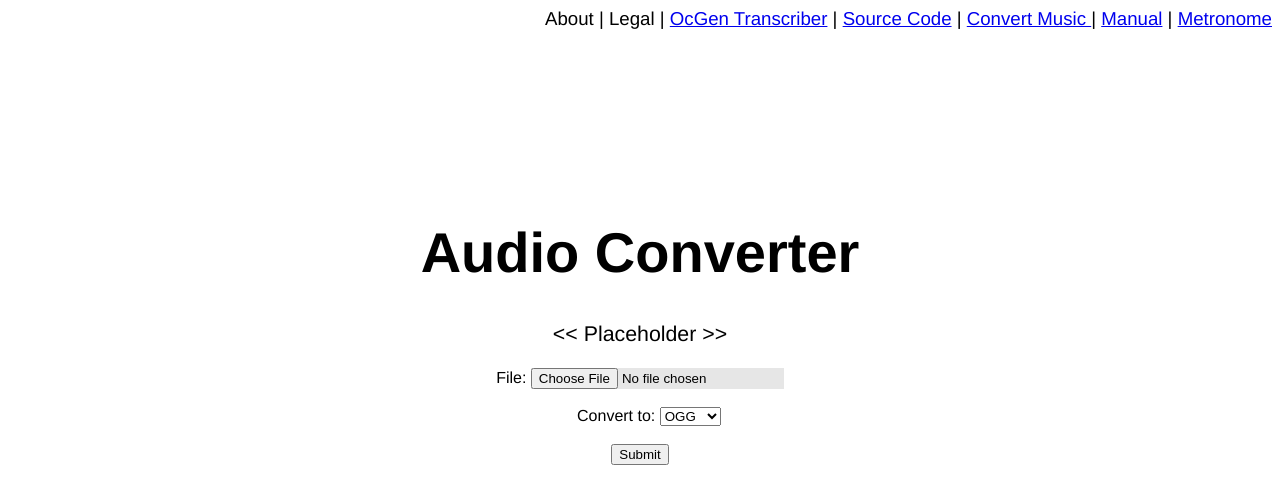
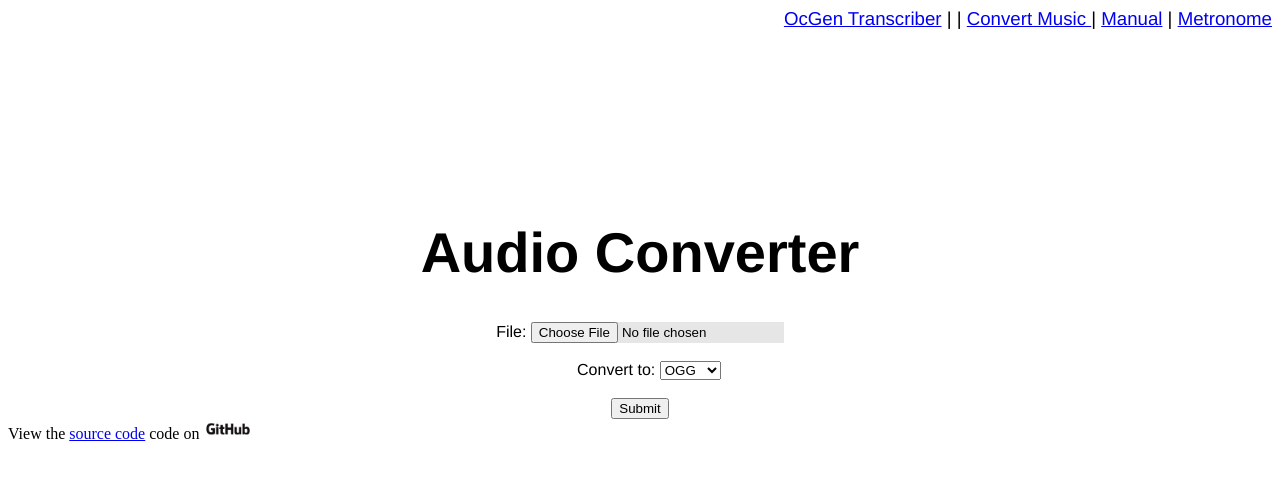
Before and after one commit to RowanAJMarshall/OcGenerator, a Flask app: page /audioconversion in a window 1280 px wide. Shown: the top 504 px of the page. Run offline with Flask 2, Linux system fonts and the light colour scheme; some libraries are stand-ins or nearby versions.

Commit message:
Altered UI

```diff
--- a/templates/audioconversion.html
+++ b/templates/audioconversion.html
@@ -13,9 +13,8 @@
 
 
         <p id="subtitle">
-            << Placeholder >>
         </p>
-        <form enctype="multipart/form-data" action="/audioconversion" method="post">
+        <form enctype="multipart/form-data" action="/api/audioconversion" method="post">
             File: <input type="file" name="upload" value="upload" id="choose-file"><br><br>
             &nbsp; &nbsp; Convert to:
             <select name="target-format">
--- a/templates/base.html
+++ b/templates/base.html
@@ -10,15 +10,21 @@
                     window.alert("{{ error }}");
                 </script>
             {% endif %}
+
     {% block head %}
     {% endblock %}
 </head>
 <body>
-<div id="menu-bar">
-        About | Legal | <a href="/index.html">OcGen Transcriber</a>  | <a href="https://github.com/RowanAJMarshall/OcGenerator">Source Code</a> |
+<div id="content">
+    <div id="menu-bar">
+        <div id="menu-items">
+        <a href="/index.html">OcGen Transcriber</a>  |  |
             <a href="/audioconversion">Convert Music </a> | <a href="/manual.html"> Manual</a> | <a href="/metronome">Metronome</a>
+        </div>
     </div>
 {% block content %}
 {% endblock %}
+</div>
+<div id="footer">View the <a href="https://github.com/RowanAJMarshall/OcGenerator">source code</a> code on <img id="github-logo" src="{{ url_for('static', filename='GitHub_Logo.png') }}" width="50px" height="20px"> </div>
 </body>
 </html>
```
Also changed, not shown: templates/metronome.html (+9 -5 lines).
